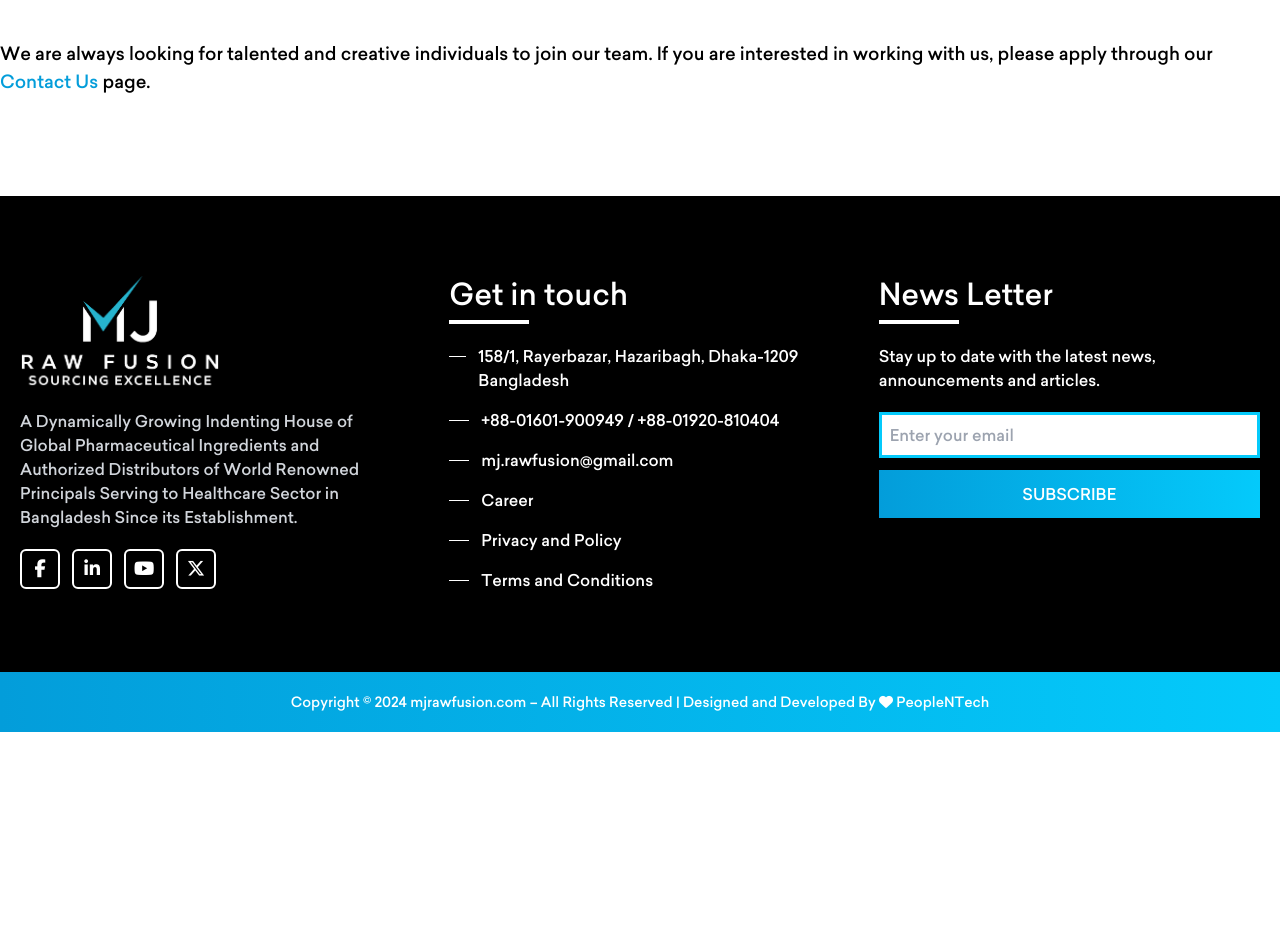
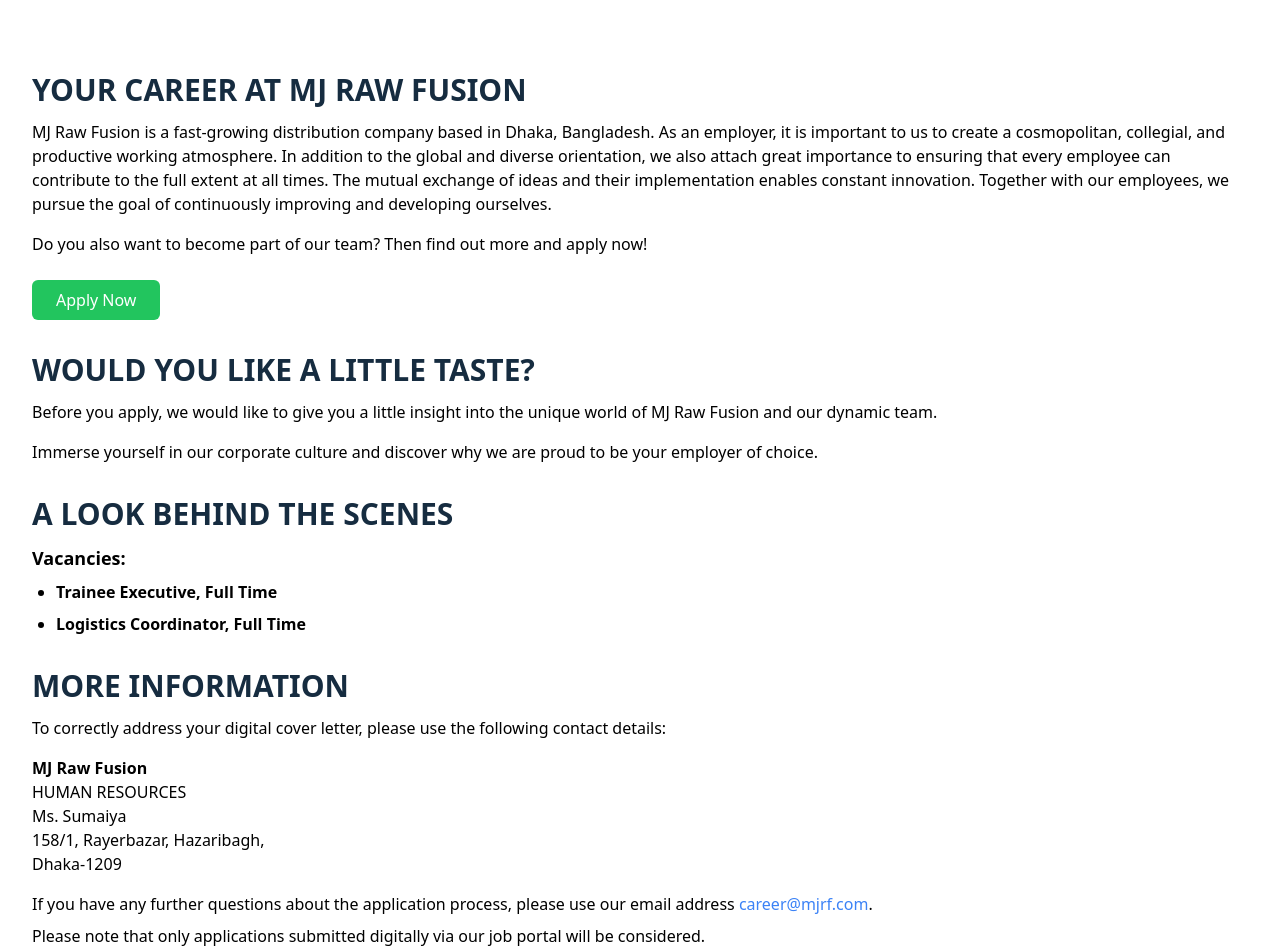
Before and after one commit to antorntech/mjrawfusion, a React (Vite) app: page /career in a window 1280 px wide. Shown: the part 460-1412 px from the top of the page. Before the commit the page ends 1192 px from the top, so only its background shows below. Built offline with nearby package versions, Linux system fonts and the light colour scheme.

Commit message:
add some change on career components

```diff
--- a/src/pages/Career.jsx
+++ b/src/pages/Career.jsx
@@ -8,15 +8,97 @@
       <PageHeader title="Career" />
       <div className="px-5 md:px-0 py-[20px] md:py-[80px] lg:py-[100px]">
         <div className="max-w-screen-xl mx-auto">
-          <p className="text-md lg:text-lg">
-            We are always looking for talented and creative individuals to join
-            our team. If you are interested in working with us, please apply
-            through our{" "}
-            <Link to="/contactus" className="text-[#039dda]">
-              Contact Us
-            </Link>{" "}
-            page.
-          </p>
+          <div className="p-8 font-sans">
+            <section className="mb-8">
+              <h2 className="text-xl md:text-3xl font-bold mb-2 md:mb-3 uppercase text-[#162C40]">
+                Your career at MJ Raw Fusion
+              </h2>
+              <p className="mb-4">
+                MJ Raw Fusion is a fast-growing distribution company based in
+                Dhaka, Bangladesh. As an employer, it is important to us to
+                create a cosmopolitan, collegial, and productive working
+                atmosphere. In addition to the global and diverse orientation,
+                we also attach great importance to ensuring that every employee
+                can contribute to the full extent at all times. The mutual
+                exchange of ideas and their implementation enables constant
+                innovation. Together with our employees, we pursue the goal of
+                continuously improving and developing ourselves.
+              </p>
+              <p className="mb-6">
+                Do you also want to become part of our team? Then find out more
+                and apply now!
+              </p>
+              <button className="bg-green-500 hover:bg-green-600 transition-all duration-500 text-white px-6 py-2 rounded-md">
+                Apply Now
+              </button>
+            </section>
+
+            <section className="mb-8">
+              <h3 className="text-xl md:text-3xl font-bold mb-2 md:mb-3 uppercase text-[#162C40]">
+                Would you like a little taste?
+              </h3>
+              <p className="mb-4">
+                Before you apply, we would like to give you a little insight
+                into the unique world of MJ Raw Fusion and our dynamic team.
+              </p>
+              <p>
+                Immerse yourself in our corporate culture and discover why we
+                are proud to be your employer of choice.
+              </p>
+            </section>
+
+            <section className="mb-8">
+              <h3 className="text-xl md:text-3xl font-bold mb-2 md:mb-3 uppercase text-[#162C40]">
+                A look behind the scenes
+              </h3>
+
+              <h4 className="text-lg font-semibold mb-2">Vacancies:</h4>
+              <ul className="list-disc pl-6 space-y-2">
+                <li>
+                  <strong>Trainee Executive, Full Time</strong>
+                </li>
+                <li>
+                  <strong>Logistics Coordinator, Full Time</strong>
+                </li>
+              </ul>
+            </section>
+
+            <section className="mb-8">
+              <h3 className="text-xl md:text-3xl font-bold mb-2 md:mb-3 uppercase text-[#162C40]">
+                More Information
+              </h3>
+              <p className="mb-4">
+                To correctly address your digital cover letter, please use the
+                following contact details:
+              </p>
+              <p>
+                <strong>MJ Raw Fusion</strong>
+                <br />
+                HUMAN RESOURCES
+                <br />
+                Ms. Sumaiya
+                <br />
+                158/1, Rayerbazar, Hazaribagh,
+                <br />
+                Dhaka-1209
+              </p>
+              <p className="mt-4">
+                If you have any further questions about the application process,
+                please use our email address{" "}
+                <a
+                  href="mailto:career@mjrf.com"
+                  className="text-blue-500 hover:underline"
+                >
+                  career@mjrf.com
+                </a>
+                .
+              </p>
+              <p className="mt-2">
+                Please note that only applications submitted digitally via our
+                job portal will be considered.
+              </p>
+            </section>
+          </div>
         </div>
       </div>
     </>
```
